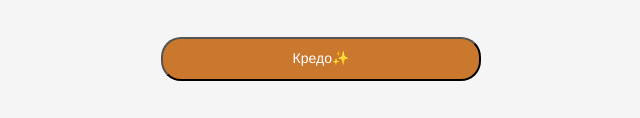
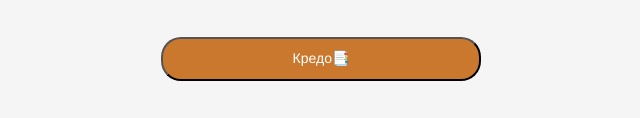
Before and after one commit to Alina-Domracheva/Alina-Domracheva.github.io, a plain HTML site: page index.html in a window 1280 px wide. Shown: the part 865-983 px from the top of the page, 319-959 px from the left. Drawn offline with Linux system fonts and the light colour scheme.

Commit message:
добавление эмодзи блокнота в кредо

```diff
--- a/index.html
+++ b/index.html
@@ -52,7 +52,7 @@
       </section>
     </main>
     <footer>
-      <button type = "button" class="button-link" href=""> Кредо✨</button>
+      <button type = "button" class="button-link" href=""> Кредо📑</button>
     </footer>
     <script type="text/javascript" src="js.js"></script>
   </body>
```
